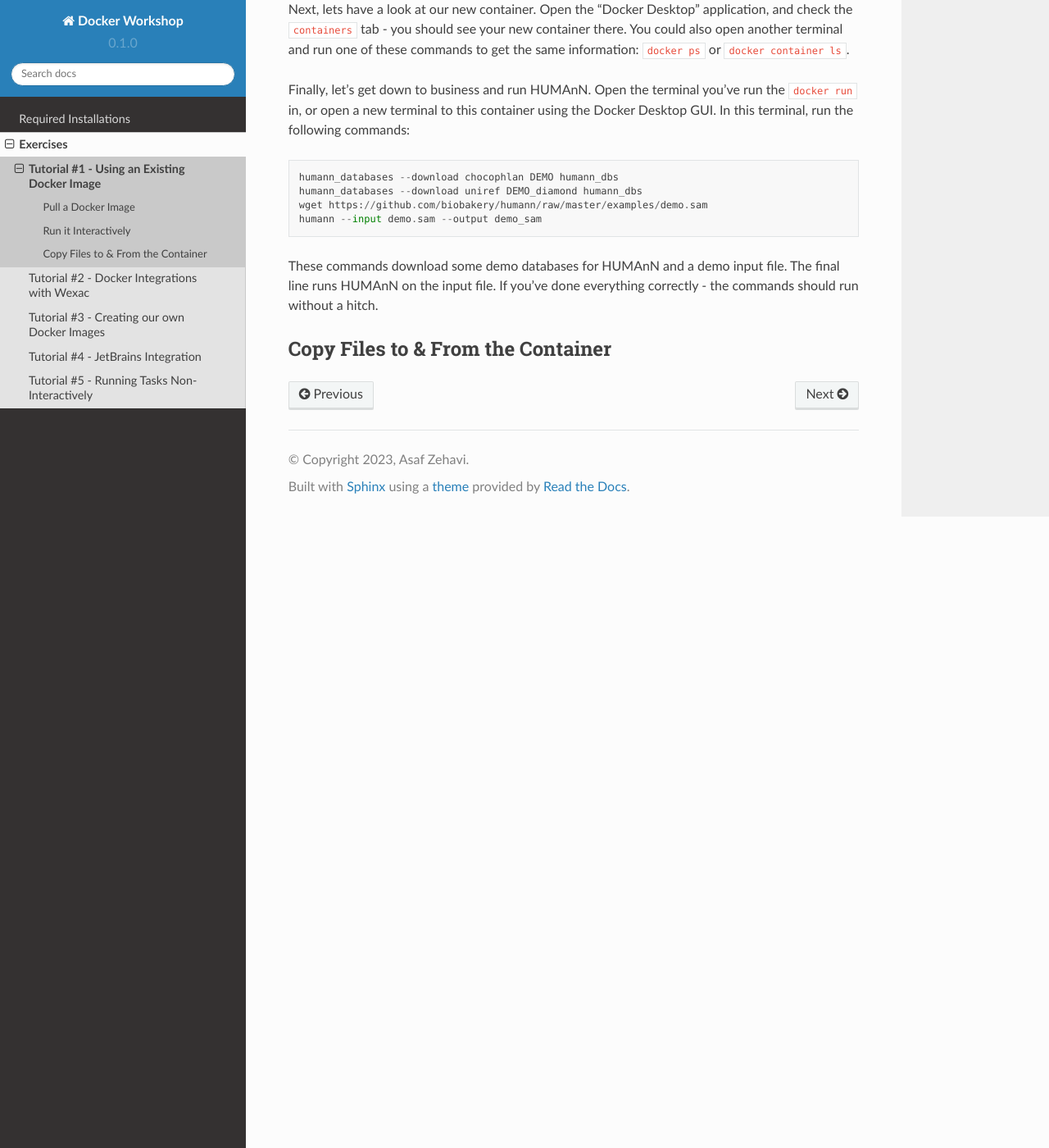
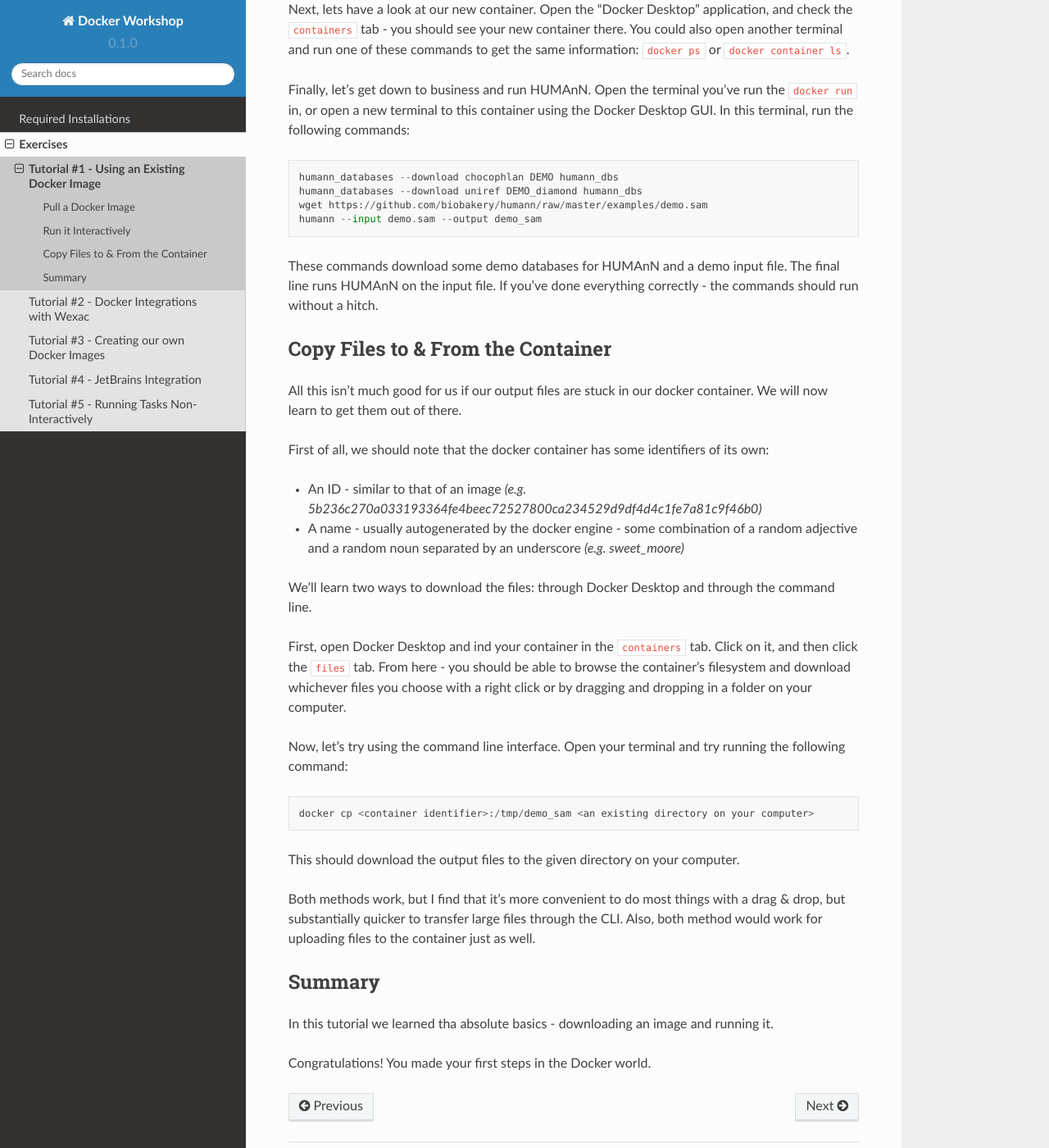
Before and after one commit to asaf-zehavi/docker-workshop, a Sphinx documentation site: the page built from docs/source/exercises/1-use-image.rst, in a window 1280 px wide and 1400 px high, scrolled down 1469 px. Shown: the whole window at 82% size. Built offline with Sphinx 7.4.7 and the Read the Docs theme 2.0.0, drawn with Linux system fonts in a browser that asks for light colours.

Commit message:
File transfer

```diff
--- a/docs/source/exercises/1-use-image.rst
+++ b/docs/source/exercises/1-use-image.rst
@@ -67,3 +67,34 @@ file. If you've done everything correctly - the commands should run without a hi
 
 Copy Files to & From the Container
 ----------------------------------
+
+All this isn't much good for us if our output files are stuck in our docker container. We will now learn to get them out
+of there.
+
+First of all, we should note that the docker container has some identifiers of its own:
+
+* An ID - similar to that of an image *(e.g. 5b236c270a033193364fe4beec72527800ca234529d9df4d4c1fe7a81c9f46b0)*
+* A name - usually autogenerated by the docker engine - some combination of a random adjective and a random noun
+  separated by an underscore *(e.g. sweet_moore)*
+
+We'll learn two ways to download the files: through Docker Desktop and through the command line.
+
+First, open Docker Desktop and ind your container in the ``containers`` tab. Click on it, and then click the ``files``
+tab. From here - you should be able to browse the container's filesystem and download whichever files you choose with a
+right click or by dragging and dropping in a folder on your computer.
+
+Now, let's try using the command line interface. Open your terminal and try running the following command::
+
+    docker cp <container identifier>:/tmp/demo_sam <an existing directory on your computer>
+
+This should download the output files to the given directory on your computer.
+
+Both methods work, but I find that it's more convenient to do most things with a drag & drop, but substantially quicker
+to transfer large files through the CLI. Also, both method would work for uploading files to the container just as well.
+
+Summary
+----------
+
+In this tutorial we learned tha absolute basics - downloading an image and running it.
+
+Congratulations! You made your first steps in the Docker world.
```
